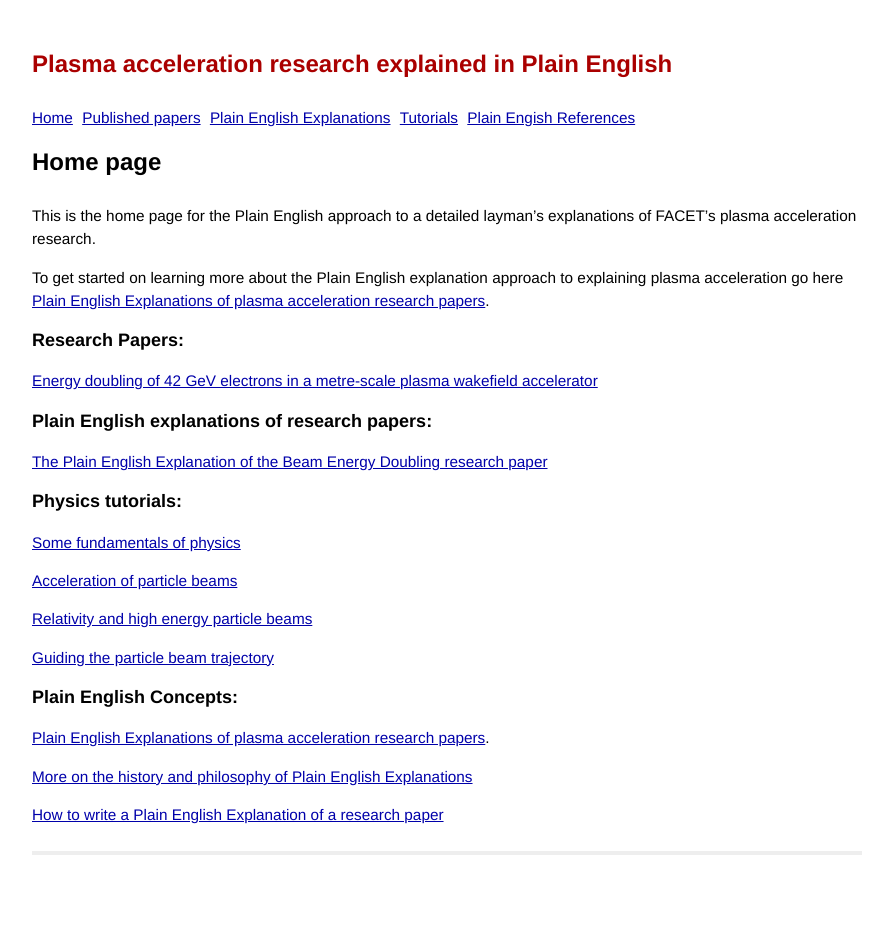
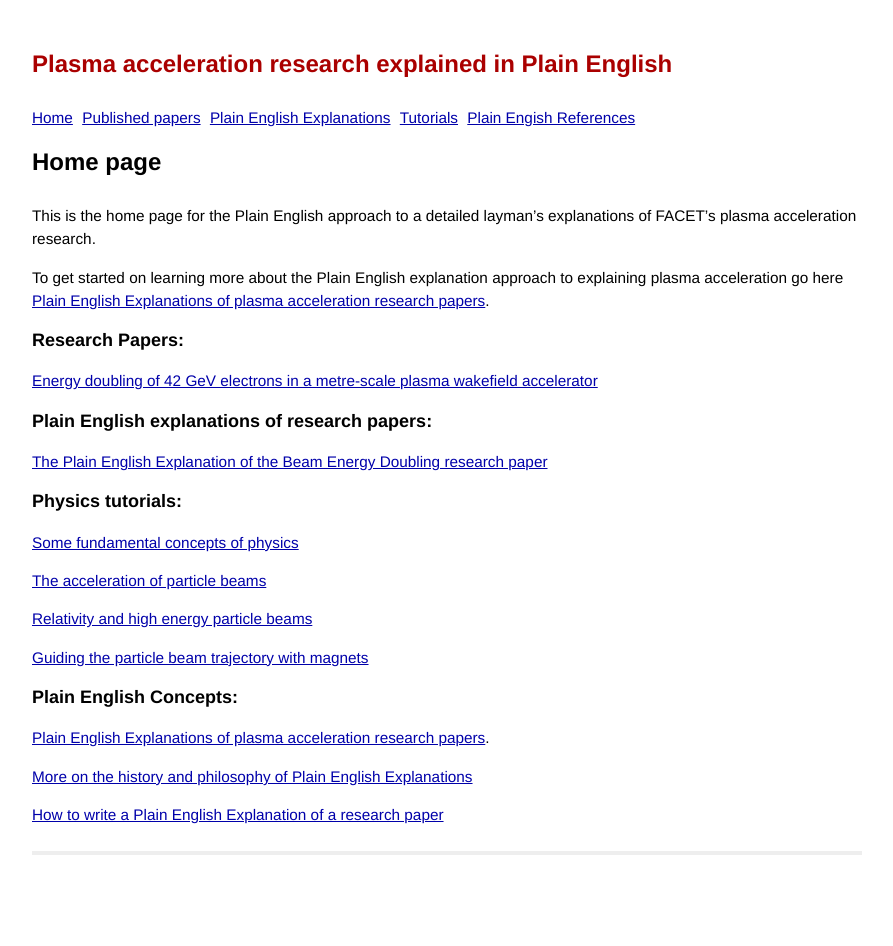
Before and after one commit to grbfacet/facet, a Jekyll site: the page built from index.md, in a window 1280 px wide. Shown: the whole page, without its empty margins (193-1086 px from the left). Built offline with Jekyll 4.4.1, drawn with Linux system fonts in a browser that asks for light colours.

Commit message:
Update index.md

```diff
--- a/index.md
+++ b/index.md
@@ -20,13 +20,13 @@ To get started on learning more about the Plain English explanation approach to
 
 ### Physics tutorials:
 
-[Some fundamentals of physics](/principles-of-physics-tutorial.html)
+[Some fundamental concepts of physics](/principles-of-physics-tutorial.html)
 
-[Acceleration of particle beams](/beam-acceleration-tutorial.html)
+[The acceleration of particle beams](/beam-acceleration-tutorial.html)
 
 [Relativity and high energy particle beams](/relativity-tutorial.html)
 
-[Guiding the particle beam trajectory](/beam-control-tutorial.html)
+[Guiding the particle beam trajectory with magnets](/beam-control-tutorial.html)
 
 
 ### Plain English Concepts:
```
